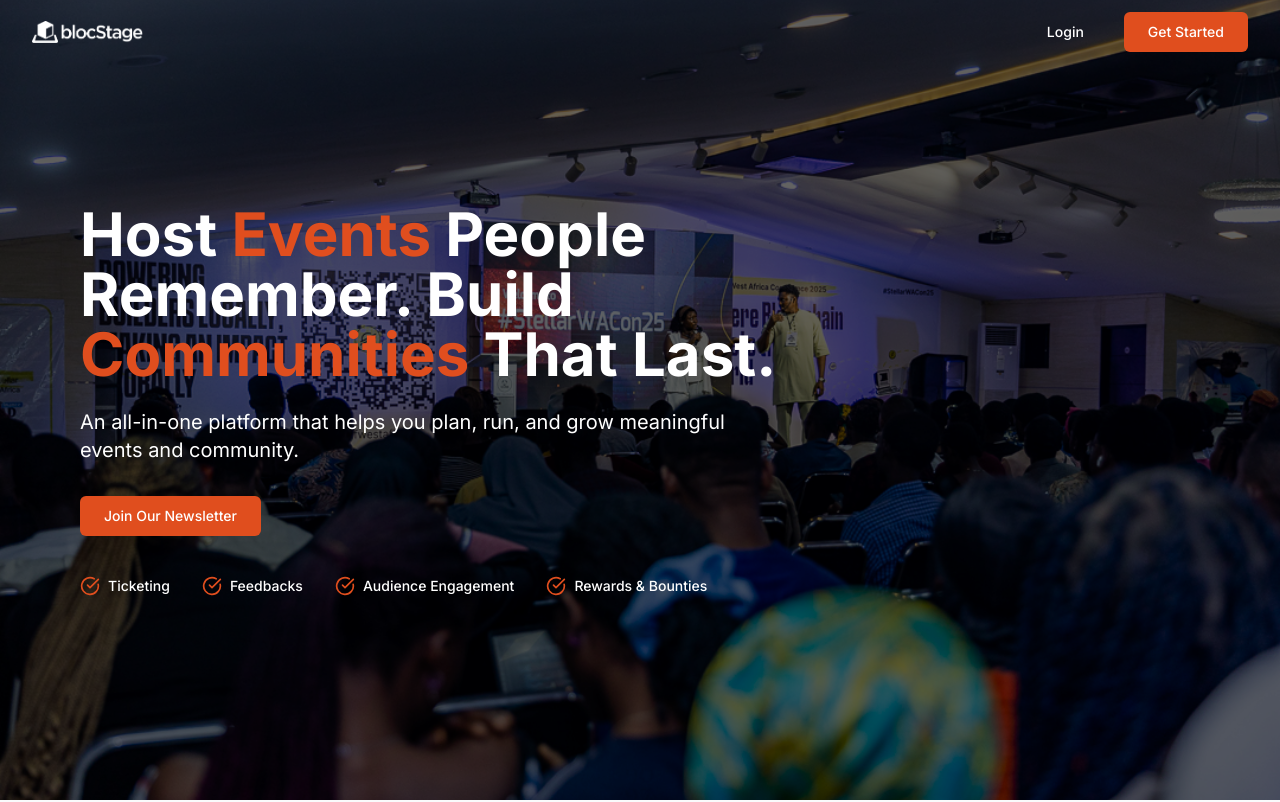
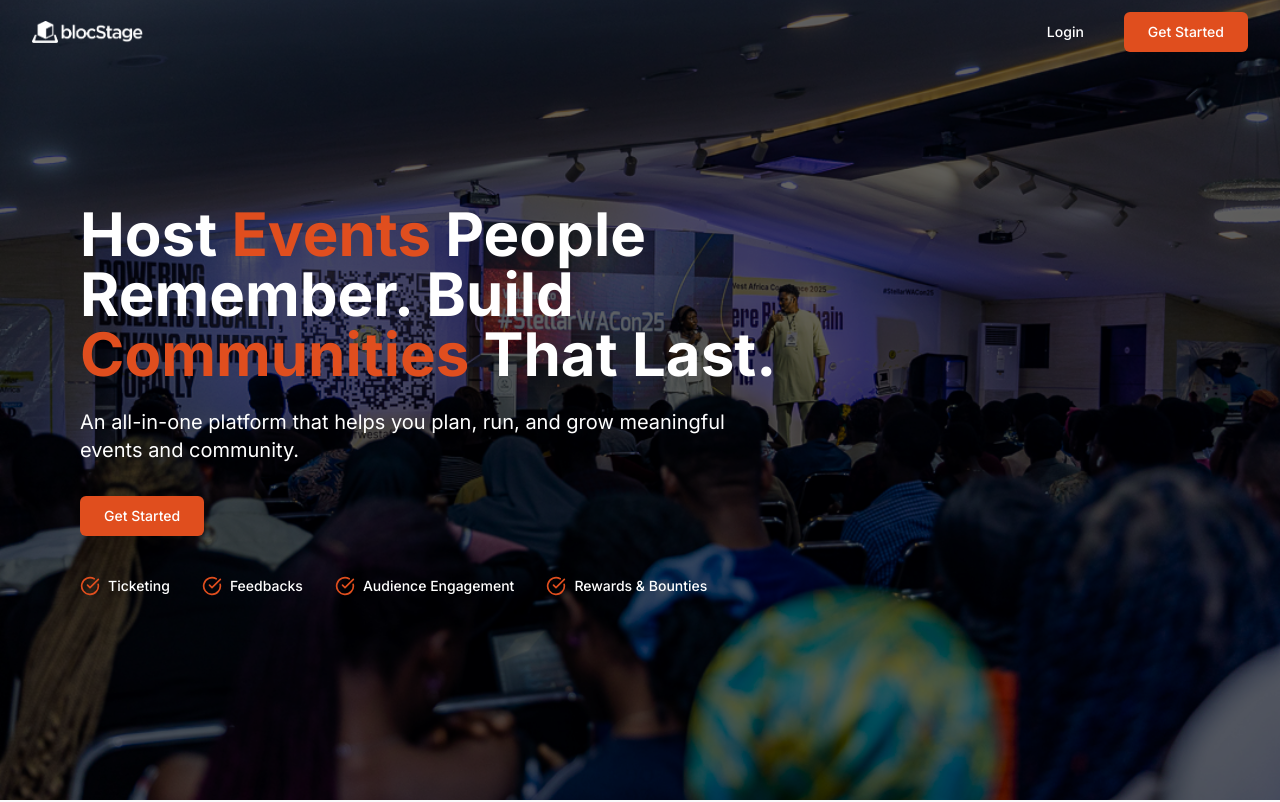
Before and after one commit to Favour-dgreat/blocstage, a Next.js app: page /landingpage in a window 1280 px wide. Shown: the top 802 px of the page. Built offline with nearby package versions, Linux system fonts and the light colour scheme.

Commit message:
changed newsletter button to signup

```diff
--- a/app/landingpage/page.tsx
+++ b/app/landingpage/page.tsx
@@ -238,9 +238,9 @@ export default function Home() {
             </p>
 
             <div className="mb-10">
-              <a href="#waitlist-section">
+              <a href="/signup">
                 <Button className="bg-[#E04E1E] hover:bg-orange-600 text-white px-6 py-3 text-sm font-medium rounded-md">
-                  Join Our Newsletter
+                  Get Started
                 </Button>
               </a>
             </div>
```
